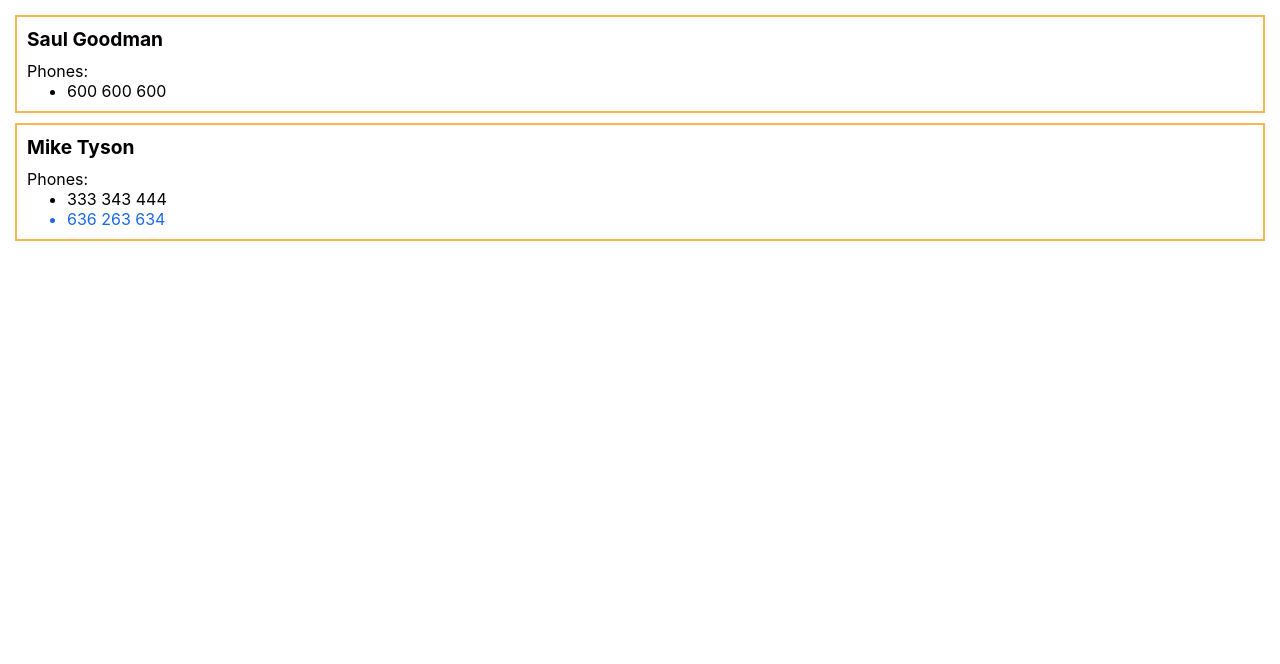
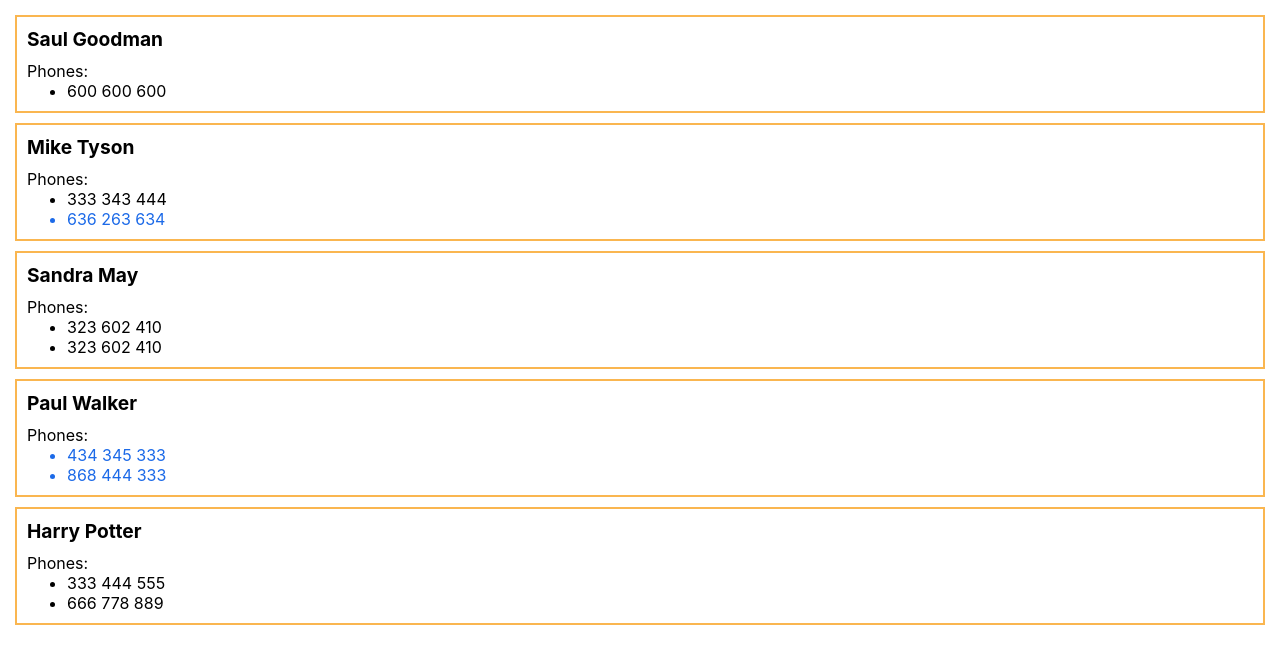
Before and after one commit to cheatoge/contacterr, a React (Create React App) app: page / in a window 1280 px wide. Shown: the top 664 px of the page. Built offline with nearby package versions, Linux system fonts and the light colour scheme.

Commit message:
Add more test data

```diff
--- a/src/components/App/App.js
+++ b/src/components/App/App.js
@@ -30,6 +30,44 @@ class App extends React.Component {
               isBusiness: true
             }
           ]
+        },
+        {
+          id: 1,
+          name: 'Sandra May',
+          phones: [
+            {
+              number: '323602410'
+            },
+            {
+              number: '323602410'
+            }
+          ]
+        },
+        {
+          id: 2,
+          name: 'Paul Walker',
+          phones: [
+            {
+              number: '434345333',
+              isBusiness: true
+            },
+            {
+              number: '868444333',
+              isBusiness: true
+            }
+          ]
+        },
+        {
+          id: 2,
+          name: 'Harry Potter',
+          phones: [
+            {
+              number: '333444555'
+            },
+            {
+              number: '666778889'
+            }
+          ]
         }
       ]
     }
```
